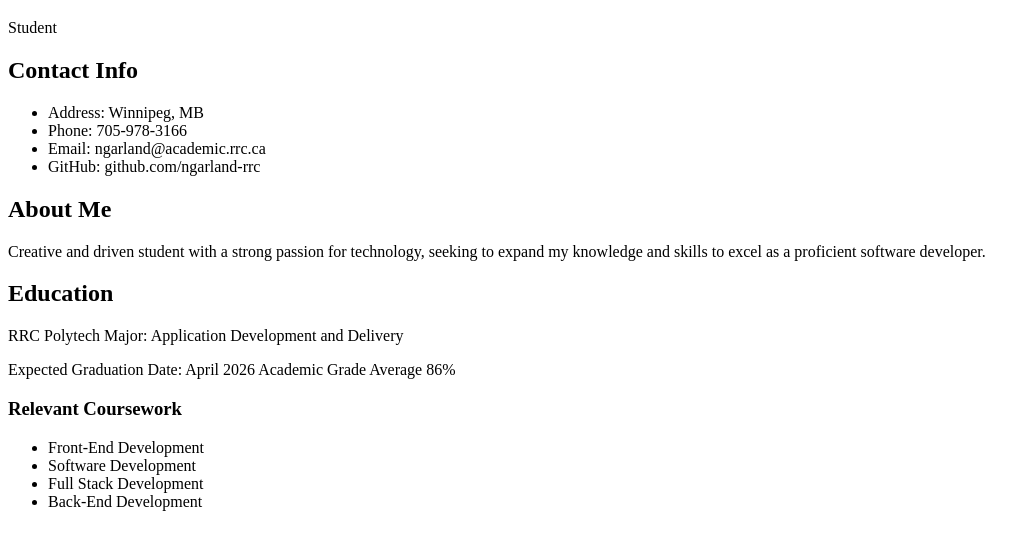
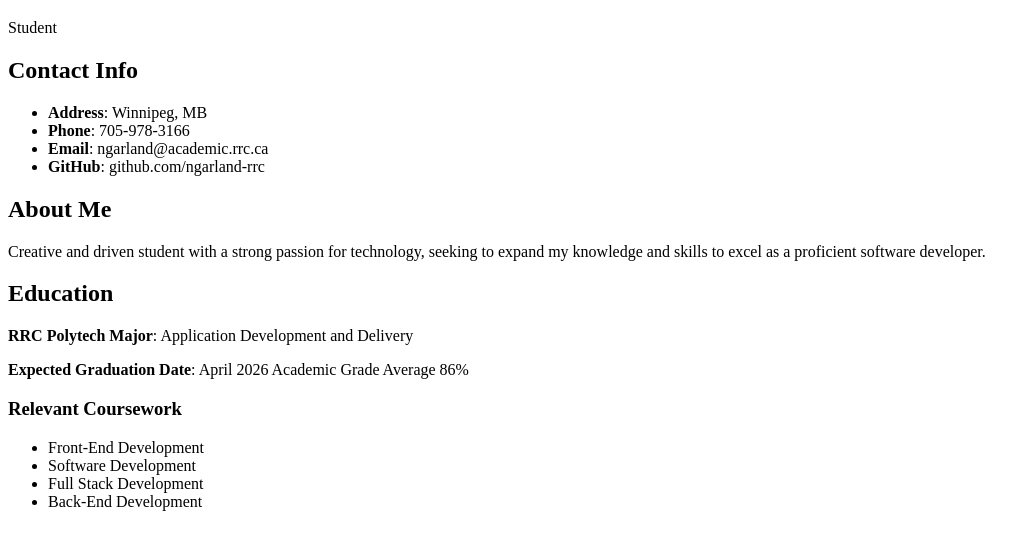
Before and after one commit to ngarland-rrc/personal_resume_revamp, a plain HTML site: page index.html in a window 1280 px wide. Shown: the part 61-606 px from the top of the page, without its empty margins (0-1035 px from the left). Drawn offline with Linux system fonts and the light colour scheme.

Commit message:
fix: added <b> element to bold contact info and education

```diff
--- a/index.html
+++ b/index.html
@@ -15,10 +15,10 @@
     <section>
         <h2>Contact Info</h2>
         <ul>
-            <li>Address: Winnipeg, MB</li>
-            <li>Phone: 705-978-3166</li>
-            <li>Email: ngarland@academic.rrc.ca</li>
-            <li>GitHub: github.com/ngarland-rrc</li>
+            <li><b>Address</b>: Winnipeg, MB</li>
+            <li><b>Phone</b>: 705-978-3166</li>
+            <li><b>Email</b>: ngarland@academic.rrc.ca</li>
+            <li><b>GitHub</b>: github.com/ngarland-rrc</li>
         </ul>
     </section>
     <section>
@@ -30,8 +30,8 @@
     </section>
     <section>
         <h2>Education</h2>
-        <p>RRC Polytech Major: Application Development and Delivery</p>
-        <p>Expected Graduation Date: April 2026 Academic Grade Average 86%</p>
+        <p><b>RRC Polytech Major</b>: Application Development and Delivery</p>
+        <p><b>Expected Graduation Date</b>: April 2026 Academic Grade Average 86%</p>
         <h3>Relevant Coursework</h3>
         <ul>
             <li>Front-End Development</li>
```
